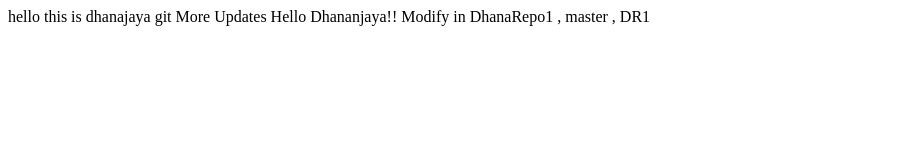
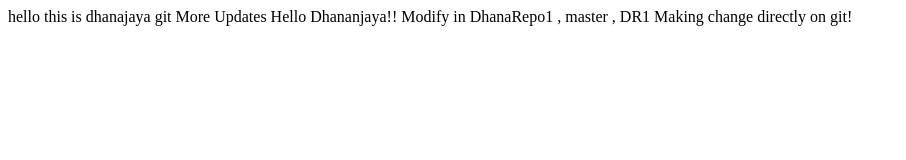
Before and after one commit to Dhananjaya126/DhanaRepository, a plain HTML site: page WebContent/index.html in a window 1280 px wide. Shown: the whole page, without its empty margins (0-906 px from the left). Drawn offline with Linux system fonts and the light colour scheme.

Commit message:
Update index.html
Changing directly from git

```diff
--- a/WebContent/index.html
+++ b/WebContent/index.html
@@ -9,5 +9,7 @@ hello this is dhanajaya git
 More Updates
 
 Hello Dhananjaya!! Modify in DhanaRepo1 , master , DR1
+
+Making change directly on git!
 </body>
 </html>
```
